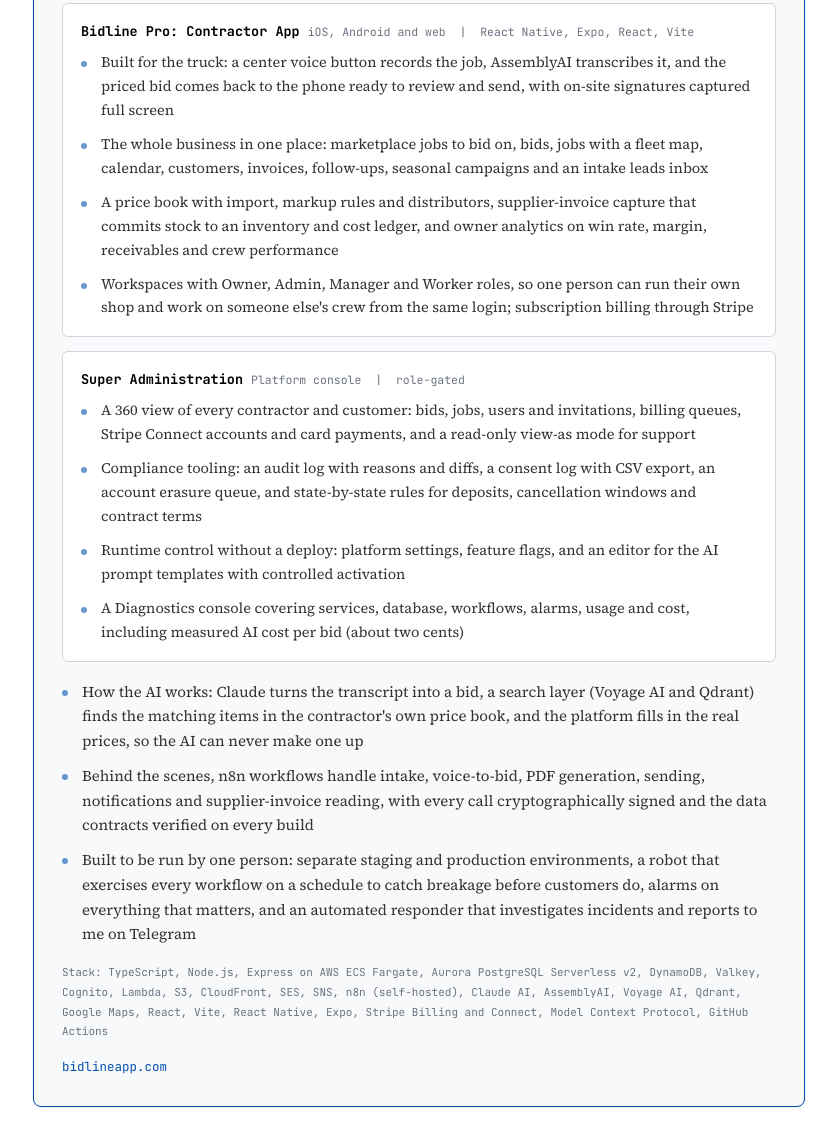
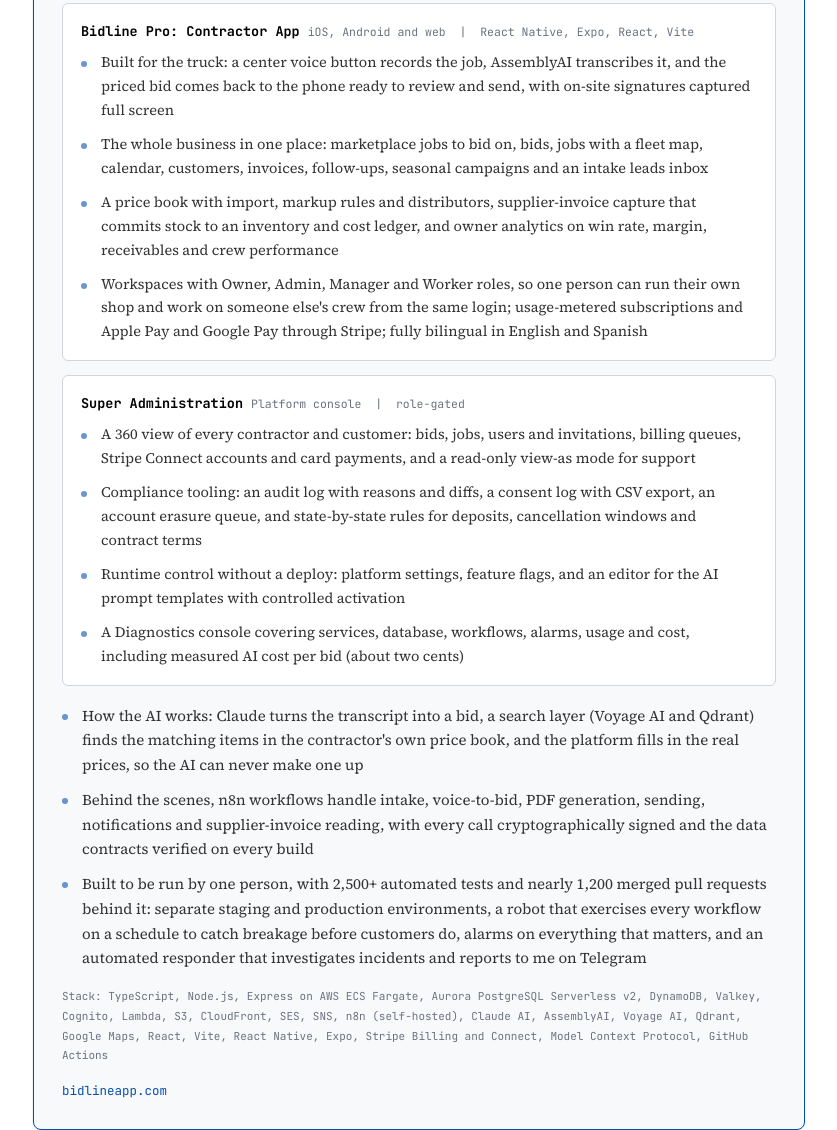
Before and after one commit to Velocity-BPA/johndrefahl.com, a plain HTML site: page index.html in a window 1280 px wide. Shown: the part 2543-3673 px from the top of the page, without its empty margins (221-1058 px from the left). Drawn offline with Linux system fonts and the light colour scheme.

Commit message:
Nov 2026 resume; certs, education, Spanish and test counts on site; deploy.sh exec bit

```diff
--- a/index.html
+++ b/index.html
@@ -202,7 +202,7 @@
             <li>Built for the truck: a center voice button records the job, AssemblyAI transcribes it, and the priced bid comes back to the phone ready to review and send, with on-site signatures captured full screen</li>
             <li>The whole business in one place: marketplace jobs to bid on, bids, jobs with a fleet map, calendar, customers, invoices, follow-ups, seasonal campaigns and an intake leads inbox</li>
             <li>A price book with import, markup rules and distributors, supplier-invoice capture that commits stock to an inventory and cost ledger, and owner analytics on win rate, margin, receivables and crew performance</li>
-            <li>Workspaces with Owner, Admin, Manager and Worker roles, so one person can run their own shop and work on someone else's crew from the same login; subscription billing through Stripe</li>
+            <li>Workspaces with Owner, Admin, Manager and Worker roles, so one person can run their own shop and work on someone else's crew from the same login; usage-metered subscriptions and Apple Pay and Google Pay through Stripe; fully bilingual in English and Spanish</li>
           </ul>
         </div>
         <div class="surface">
@@ -218,7 +218,7 @@
       <ul style="margin-top:18px">
         <li>How the AI works: Claude turns the transcript into a bid, a search layer (Voyage AI and Qdrant) finds the matching items in the contractor's own price book, and the platform fills in the real prices, so the AI can never make one up</li>
         <li>Behind the scenes, n8n workflows handle intake, voice-to-bid, PDF generation, sending, notifications and supplier-invoice reading, with every call cryptographically signed and the data contracts verified on every build</li>
-        <li>Built to be run by one person: separate staging and production environments, a robot that exercises every workflow on a schedule to catch breakage before customers do, alarms on everything that matters, and an automated responder that investigates incidents and reports to me on Telegram</li>
+        <li>Built to be run by one person, with 2,500+ automated tests and nearly 1,200 merged pull requests behind it: separate staging and production environments, a robot that exercises every workflow on a schedule to catch breakage before customers do, alarms on everything that matters, and an automated responder that investigates incidents and reports to me on Telegram</li>
       </ul>
       <div class="project-stack">Stack: TypeScript, Node.js, Express on AWS ECS Fargate, Aurora PostgreSQL Serverless v2, DynamoDB, Valkey, Cognito, Lambda, S3, CloudFront, SES, SNS, n8n (self-hosted), Claude AI, AssemblyAI, Voyage AI, Qdrant, Google Maps, React, Vite, React Native, Expo, Stripe Billing and Connect, Model Context Protocol, GitHub Actions</div>
       <div class="project-links"><a href="https://www.bidlineapp.com" target="_blank" rel="noopener">bidlineapp.com</a></div>
@@ -388,11 +388,13 @@
     <div class="section-label">Certifications</div>
     <ul class="cert-list">
       <li><span class="cert-name">n8n Course Level 1 and Level 2</span><span class="cert-org">2025</span></li>
+      <li><span class="cert-name">Founder University (LAUNCH pre-accelerator), graduate</span><span class="cert-org">Jason Calacanis</span></li>
       <li><span class="cert-name">Decentralized Finance Specialization</span><span class="cert-org">Duke University, 2023-2024</span></li>
       <li><span class="cert-name">Neural Networks and Deep Learning</span><span class="cert-org">DeepLearning.ai, 2024</span></li>
       <li><span class="cert-name">Generative AI with Large Language Models</span><span class="cert-org">DeepLearning.ai, 2023</span></li>
       <li><span class="cert-name">Adobe Experience Manager: Sites Front-End and Back-End Developer</span><span class="cert-org">Adobe, 2022</span></li>
       <li><span class="cert-name">Business of Music</span><span class="cert-org">New York University, 2001</span></li>
+      <li><span class="cert-name">Visual Communications</span><span class="cert-org">Milwaukee Institute of Art and Design, 1995</span></li>
     </ul>
   </div>
 </section>
```
Also changed, not shown: 1 other file.
